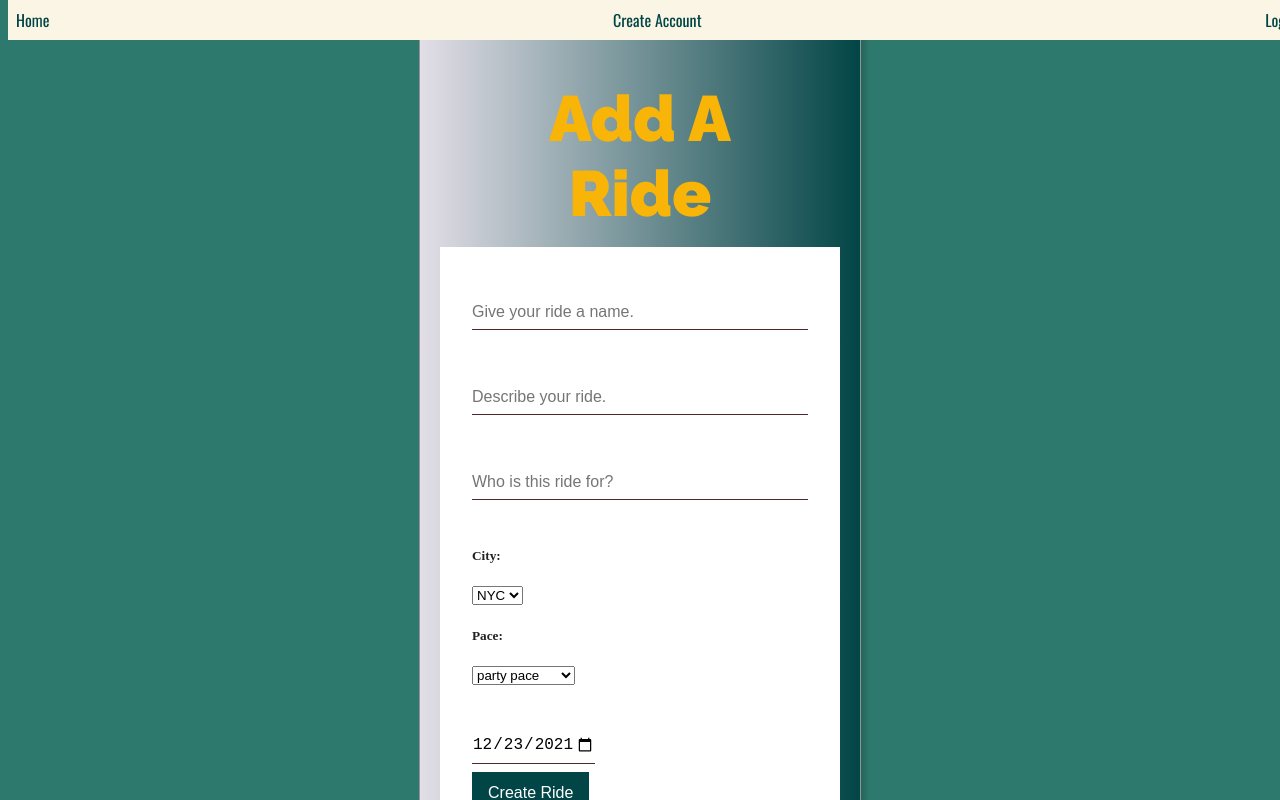
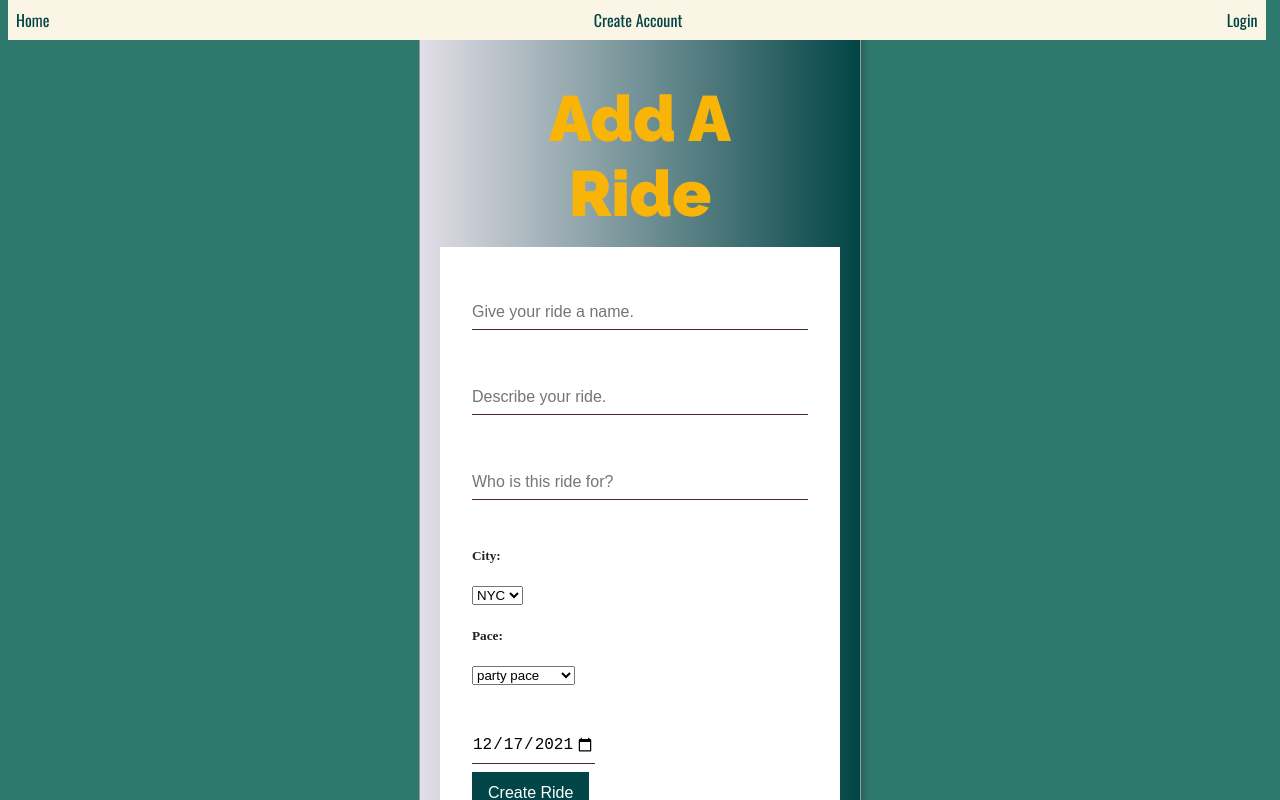
Before and after one commit to moomoomewmew/PartyPace, a React (Create React App) app in the folder client/: page /newaccount in a window 1280 px wide. Both pictures are taken after typing "Sample", "Sample123", "Sample123" into the empty fields and a click on the button "Sign Up". Shown: the part 167-967 px from the top of the page. Built offline with nearby package versions, Linux system fonts and the light colour scheme; no server answers; a web font is replaced by a local one.

Commit message:
fixed date

```diff
--- a/client/src/components/CreateAccount.jsx
+++ b/client/src/components/CreateAccount.jsx
@@ -9,9 +9,9 @@ const CreateAccount = (props) => {
     const navigate = useNavigate()
 
     const [username, setUserName] = useState('')
-    const [pace, setPace] = useState('')
-    const [location, setLocation] = useState('')
-    const [leader, setLeader] = useState('')
+    const [pace, setPace] = useState('party-pace')
+    const [location, setLocation] = useState('NYC')
+    const [leader, setLeader] = useState(true)
     const [password, setPassword] = useState('')
     const [passwordConfirm, setPasswordConfirm] = useState('')
     const [alert, setAlert] = useState("")
@@ -57,17 +57,16 @@ const CreateAccount = (props) => {
         } else if (username && password === passwordConfirm && password.length > 7) {
             navigate('/dashboard')
             setAlert("Youve sucessfully logged in")
-            const res = await axios.post('/api/v1/users',
-                {
-                    username,
-                    password,
-                    pace,
-                    location,
-                    leader
-                }
-            ).then(() => {
+            const request = {
+                username,
+                password,
+                pace,
+                location,
+                leader
+            };
+            console.log('creating user with request', request)
+            const res = await axios.post('/api/v1/users', request).then(() => {
                 handleLoginClick()
-                console.log(res)
             })
         } else {
             console.log('we did it')
--- a/client/src/components/CreateRide.jsx
+++ b/client/src/components/CreateRide.jsx
@@ -12,7 +12,10 @@ const CreateRide = () => {
     const [pace, setPace] = useState("party pace")
     const [alert, setAlert] = useState("")
     const [who, setWho] = useState("")
-    const [when, setWhen] = useState("")
+
+    const today = new Date()
+    const todayString = `${today.getFullYear()}-${today.getMonth()+1}-${today.getDate()}`
+    const [when, setWhen] = useState(todayString)
 
     const saveTitle = (e) => {
         setTitle(e.target.value)
@@ -132,7 +135,7 @@ const CreateRide = () => {
                     type="date"
                     id="start"
                     name="trip-start"
-                    value="2021-12-23"
+                    value={when}
                     min="2021-01-01"
                     max="2024-12-31"
                     onChange={saveWhen}>
--- a/client/src/styles/navbar.css
+++ b/client/src/styles/navbar.css
@@ -27,7 +27,7 @@ nav {
     justify-content: space-between;
     overflow: hidden;
     top: 0;
-    width: 100%;
+    width: 97%;
 }
 
 h1 {
@@ -47,5 +47,5 @@ h1 {
 }
 
 .main {
-    margin-top: 30px; /* Add a top margin to avoid content overlay */
+    margin-top: 30px;
 }
```
Also changed, not shown: 1 other file (tests, documents, lock files or other folders).
